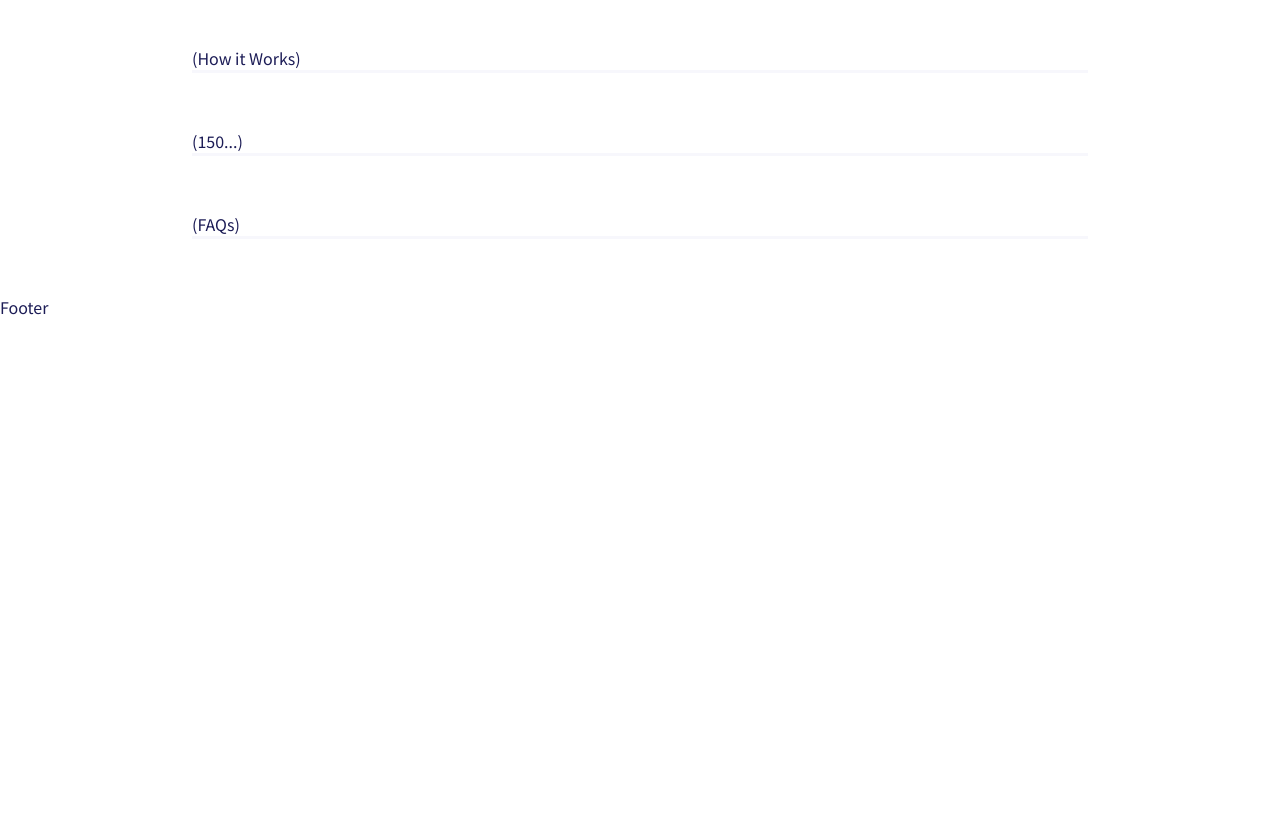
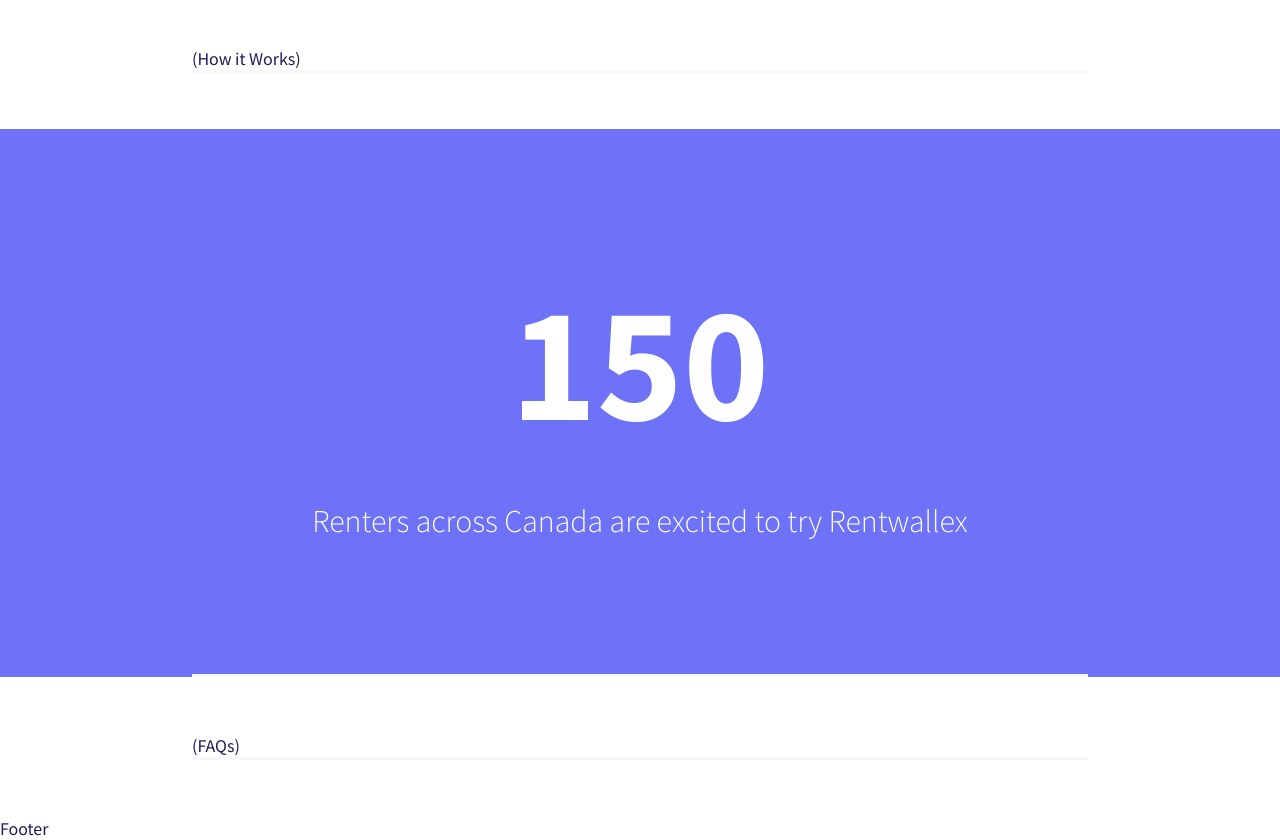
Before and after one commit to charleyoshi/rentwallex, a React (Create React App) app in the folder client/: page / in a window 1280 px wide. Shown: the part 600-1440 px from the top of the page. Before the commit the page ends 919 px from the top, so only its background shows below. Built offline with nearby package versions, Linux system fonts and the light colour scheme.

Commit message:
add stat-section

```diff
--- a/client/src/index.css
+++ b/client/src/index.css
@@ -138,6 +138,14 @@ body.modal-open {
 
 }
 
+.home .bgWrapper-primary {
+  background-color: var(--primary-background);
+}
+
+.home .bgWrapper-purple {
+  background-color: var(--purple);
+}
+
 .home section.one {
   padding: 28px 0;
   display: flex;
@@ -174,6 +182,24 @@ body.modal-open {
   }
 }
 
+.home section.three{
+  /* border: solid; */
+  padding: 96px 0;
+  text-align: center;
+  color: var(--white);
+
+  h1{
+    margin: 28px 0;
+    font-size: 900%;
+  }
+
+  h4 {
+    font-size: 180%;
+    font-weight: 300;
+  }
+
+}
+
 
 
 /* width adjustment */
--- a/client/src/pages/Home.js
+++ b/client/src/pages/Home.js
@@ -7,8 +7,9 @@ export default function Home() {
   return (
     <div className='home'>
       <Navbar forPage="home" />
+      <div className='bgWrapper-primary'>
+        <section className='one'>
 
-      <section className='one'>
           <div className='left'>
             <h1 className='headline'>
               Did you know that you can split your rent into small payment?
@@ -24,16 +25,22 @@ export default function Home() {
           </div>
           <div className='right'>
             <img referrerPolicy="no-referrer" src={dummy_calendar}
-            alt="dummy_calendar"  width="100%"/>
+              alt="dummy_calendar" width="100%" />
           </div>
+
         </section>
+      </div>
 
       <section className='two'>
         (How it Works)
       </section>
+
+      <div className='bgWrapper-purple'>
         <section className='three'>
-        (150...)
+          <h1>150</h1>
+          <h4>Renters across Canada are excited to try Rentwallex</h4>
         </section>
+      </div>
       <section className='four'>
         (FAQs)
       </section>
```
Lines whose indentation alone changed are shown as unchanged.
